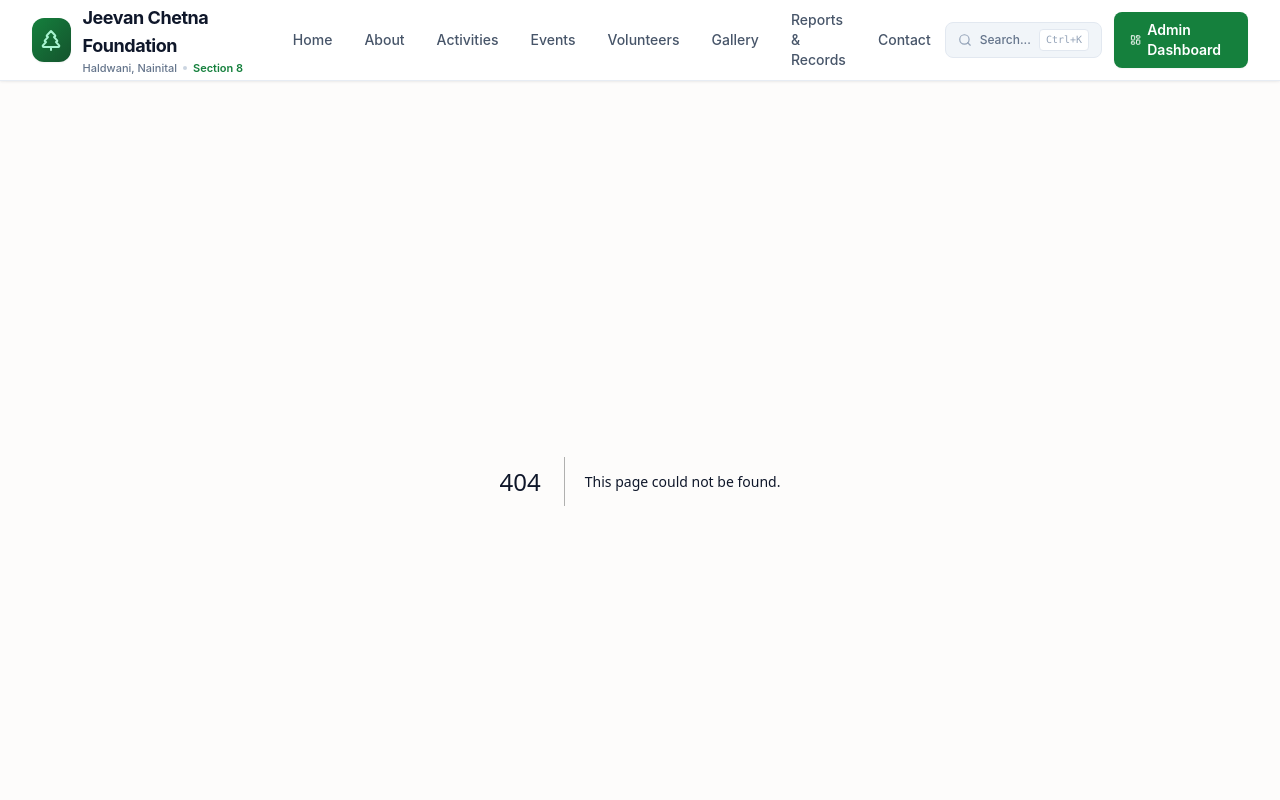
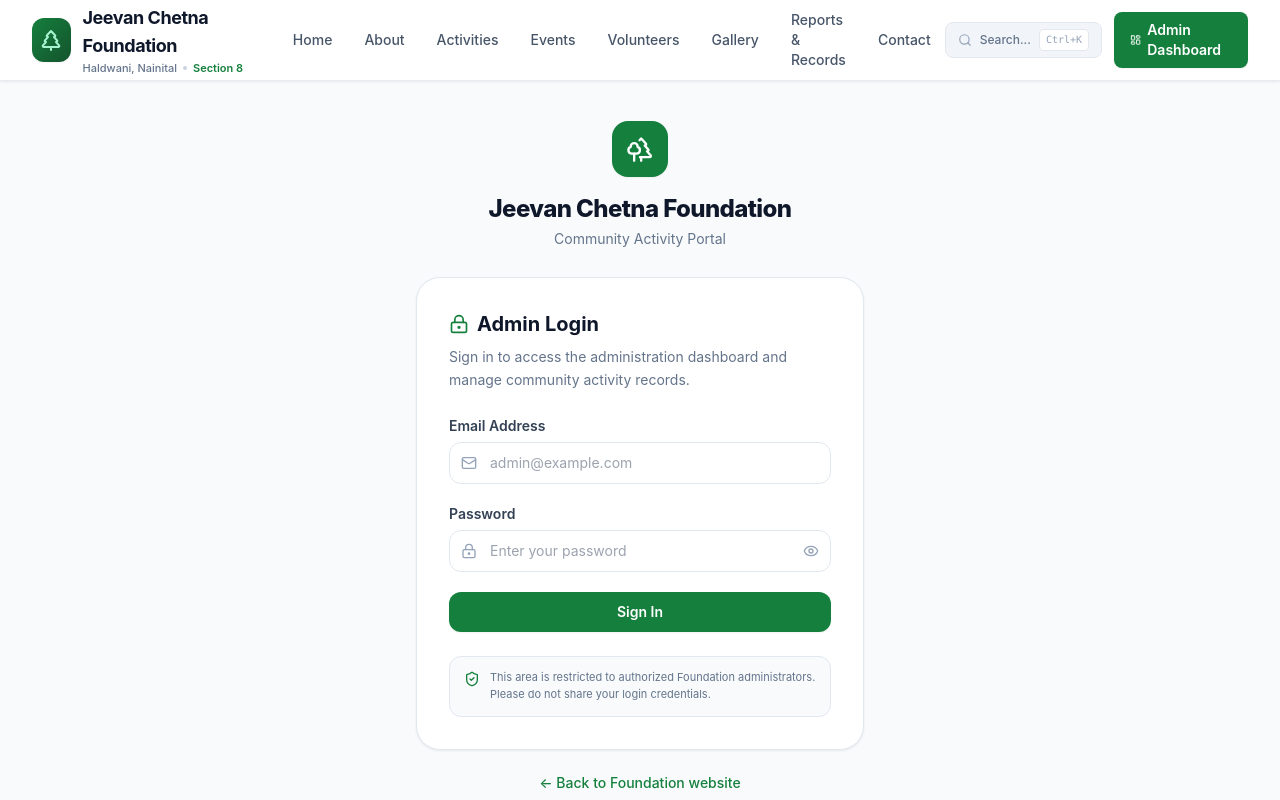
Before and after one commit to anantapandey0909-wq/jeevan-chetna-foundation, a Next.js app: page /login in a window 1280 px wide. Before the commit this address had no page. Shown: the top 800 px of the page. Built offline with nearby package versions, Linux system fonts and the light colour scheme.

Commit message:
Add admin login page

```diff
--- /dev/null
+++ b/app/login/page.tsx
@@ -0,0 +1,205 @@
+'use client';
+
+import React, { FormEvent, useState } from 'react';
+import Link from 'next/link';
+import { Eye, EyeOff, LockKeyhole, Mail, ShieldCheck, Trees } from 'lucide-react';
+import { useRouter } from 'next/navigation';
+
+export default function LoginPage() {
+  const router = useRouter();
+
+  const [email, setEmail] = useState('');
+  const [password, setPassword] = useState('');
+  const [showPassword, setShowPassword] = useState(false);
+  const [loading, setLoading] = useState(false);
+  const [error, setError] = useState('');
+
+  async function handleSubmit(event: FormEvent<HTMLFormElement>) {
+    event.preventDefault();
+    setError('');
+    setLoading(true);
+
+    try {
+      const response = await fetch('/api/auth/login', {
+        method: 'POST',
+        headers: {
+          'Content-Type': 'application/json',
+        },
+        body: JSON.stringify({
+          email,
+          password,
+        }),
+      });
+
+      const data = await response.json();
+
+      if (!response.ok) {
+        setError(data?.error || 'Unable to sign in. Please check your credentials.');
+        return;
+      }
+
+      // Preserve the destination requested before authentication.
+      const params = new URLSearchParams(window.location.search);
+      const requestedPath = params.get('from');
+
+      // Only allow internal paths. Never redirect to an external URL.
+      const destination =
+        requestedPath && requestedPath.startsWith('/')
+          ? requestedPath
+          : '/dashboard';
+
+      router.push(destination);
+      router.refresh();
+    } catch {
+      setError('Something went wrong while signing in. Please try again.');
+    } finally {
+      setLoading(false);
+    }
+  }
+
+  return (
+    <main className="min-h-[calc(100vh-80px)] bg-slate-50 flex items-center justify-center px-4 py-10">
+      <div className="w-full max-w-md">
+        {/* Branding */}
+        <div className="text-center mb-7">
+          <div className="mx-auto mb-4 flex h-14 w-14 items-center justify-center rounded-2xl bg-forest-700 text-white shadow-sm">
+            <Trees className="h-7 w-7" />
+          </div>
+
+          <h1 className="text-2xl font-extrabold tracking-tight text-slate-900">
+            Jeevan Chetna Foundation
+          </h1>
+
+          <p className="mt-1 text-sm text-slate-500">
+            Community Activity Portal
+          </p>
+        </div>
+
+        {/* Login Card */}
+        <div className="rounded-3xl border border-slate-200 bg-white p-6 sm:p-8 shadow-subtle">
+          <div className="mb-6">
+            <div className="mb-2 flex items-center gap-2">
+              <LockKeyhole className="h-5 w-5 text-forest-700" />
+
+              <h2 className="text-xl font-bold text-slate-900">
+                Admin Login
+              </h2>
+            </div>
+
+            <p className="text-sm leading-relaxed text-slate-500">
+              Sign in to access the administration dashboard and manage
+              community activity records.
+            </p>
+          </div>
+
+          {/* Error */}
+          {error && (
+            <div
+              role="alert"
+              className="mb-5 rounded-xl border border-red-200 bg-red-50 px-3.5 py-3 text-sm text-red-700"
+            >
+              {error}
+            </div>
+          )}
+
+          <form onSubmit={handleSubmit} className="space-y-5">
+            {/* Email */}
+            <div>
+              <label
+                htmlFor="email"
+                className="mb-1.5 block text-sm font-semibold text-slate-700"
+              >
+                Email Address
+              </label>
+
+              <div className="relative">
+                <Mail className="pointer-events-none absolute left-3 top-1/2 h-4 w-4 -translate-y-1/2 text-slate-400" />
+
+                <input
+                  id="email"
+                  name="email"
+                  type="email"
+                  autoComplete="email"
+                  required
+                  value={email}
+                  onChange={(event) => setEmail(event.target.value)}
+                  placeholder="admin@example.com"
+                  className="w-full rounded-xl border border-slate-200 bg-white py-2.5 pl-10 pr-3 text-sm text-slate-900 outline-none transition focus:border-forest-600 focus:ring-2 focus:ring-forest-100"
+                />
+              </div>
+            </div>
+
+            {/* Password */}
+            <div>
+              <label
+                htmlFor="password"
+                className="mb-1.5 block text-sm font-semibold text-slate-700"
+              >
+                Password
+              </label>
+
+              <div className="relative">
+                <LockKeyhole className="pointer-events-none absolute left-3 top-1/2 h-4 w-4 -translate-y-1/2 text-slate-400" />
+
+                <input
+                  id="password"
+                  name="password"
+                  type={showPassword ? 'text' : 'password'}
+                  autoComplete="current-password"
+                  required
+                  minLength={6}
+                  value={password}
+                  onChange={(event) => setPassword(event.target.value)}
+                  placeholder="Enter your password"
+                  className="w-full rounded-xl border border-slate-200 bg-white py-2.5 pl-10 pr-11 text-sm text-slate-900 outline-none transition focus:border-forest-600 focus:ring-2 focus:ring-forest-100"
+                />
+
+                <button
+                  type="button"
+                  onClick={() => setShowPassword((current) => !current)}
+                  aria-label={showPassword ? 'Hide password' : 'Show password'}
+                  className="absolute right-3 top-1/2 -translate-y-1/2 text-slate-400 transition hover:text-slate-700"
+                >
+                  {showPassword ? (
+                    <EyeOff className="h-4 w-4" />
+                  ) : (
+                    <Eye className="h-4 w-4" />
+                  )}
+                </button>
+              </div>
+            </div>
+
+            {/* Submit */}
+            <button
+              type="submit"
+              disabled={loading}
+              className="w-full rounded-xl bg-forest-700 px-4 py-2.5 text-sm font-semibold text-white shadow-sm transition hover:bg-forest-800 disabled:cursor-not-allowed disabled:opacity-60"
+            >
+              {loading ? 'Signing in...' : 'Sign In'}
+            </button>
+          </form>
+
+          {/* Security note */}
+          <div className="mt-6 flex items-start gap-2.5 rounded-xl border border-slate-200 bg-slate-50 px-3.5 py-3">
+            <ShieldCheck className="mt-0.5 h-4 w-4 shrink-0 text-forest-700" />
+
+            <p className="text-[11px] leading-relaxed text-slate-500">
+              This area is restricted to authorized Foundation
+              administrators. Please do not share your login credentials.
+            </p>
+          </div>
+        </div>
+
+        {/* Back to website */}
+        <div className="mt-5 text-center">
+          <Link
+            href="/"
+            className="text-sm font-medium text-forest-700 transition hover:text-forest-900"
+          >
+            ← Back to Foundation website
+          </Link>
+        </div>
+      </div>
+    </main>
+  );
+}
```
